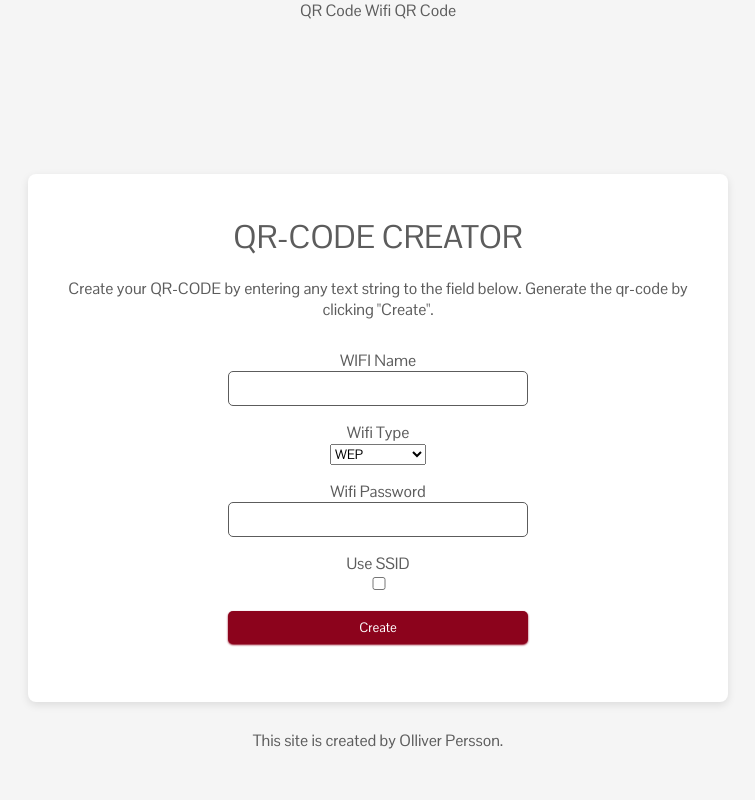
After one commit to olliverpersson/qr-code-python-flask, a Flask app: page /wifi-qr-code in a window 1280 px wide. The commit adds this page. Shown: the whole page, without its empty margins (262-1017 px from the left). Run offline with Flask 2, Linux system fonts and the light colour scheme.

Commit message:
Added wifi qr code form and created route for /wifi-qr-code

```diff
--- a/app/forms.py
+++ b/app/forms.py
@@ -1,8 +1,16 @@
 from flask_wtf import FlaskForm
-from wtforms import StringField, SubmitField
+from wtforms import StringField, SubmitField, BooleanField, SelectField, PasswordField
 from wtforms.validators import DataRequired, Length
 
 class CreateForm(FlaskForm):
 
     textToCreate = StringField('Text for QR Code', validators=[DataRequired()])
     submit = SubmitField('Create')
+
+class CreateWifiForm(FlaskForm):
+
+    wifiName = StringField('WIFI Name', validators=[DataRequired()])
+    wifiType = SelectField('Wifi Type', choices = [('WEP', 'WEP'), ('WPA', 'WPA'), ('nopass', 'No password')], validators=[DataRequired()])
+    wifiPass = PasswordField('Wifi Password')
+    ssidHidden = BooleanField('Use SSID', validators=[DataRequired()])
+    submit = SubmitField('Create')
--- a/app/routes.py
+++ b/app/routes.py
@@ -2,7 +2,7 @@ from flask import render_template, request, url_for, redirect
 from app import app
 import os
 import pyqrcode
-from app.forms import CreateForm
+from app.forms import CreateForm, CreateWifiForm
 from uuid import uuid4 as uuid
 
 basedir = os.path.dirname(__file__)
@@ -29,6 +29,14 @@ def creator():
 
     return render_template('creator.html', title='QR-CODE CREATOR', form=form)
 
+@app.route('/wifi-qr-code', methods=['GET', 'POST'])
+def wifiqr():
+
+    form = CreateWifiForm()
+
+    return render_template('wifiqr.html', form=form)
+
+
 @app.route('/qrcode/<string:qrid>', methods=['GET'])
 def created(qrid):
 
--- a/app/templates/base.html
+++ b/app/templates/base.html
@@ -15,6 +15,13 @@
 <body>
 
     <div class="background">
+
+        <div class="nav">
+
+            <a href=" {{ url_for('creator') }} ">QR Code</a>
+            <a href=" {{ url_for('wifiqr') }} ">Wifi QR Code</a>
+
+        </div>
 
         <div class="card">
 
--- /dev/null
+++ b/app/templates/wifiqr.html
@@ -0,0 +1,44 @@
+{% extends "base.html" %}
+
+{% block content %}
+
+<p>Create your QR-CODE by entering any text string to the field below. Generate the qr-code by clicking "Create".</p>
+
+<form method="post" style="margin-top: 30px">
+
+    {{ form.hidden_tag() }}
+
+    <p>
+        {{ form.wifiName.label }}<br>
+        {{ form.wifiName }}<br>
+        {% for error in form.wifiName.errors %}
+        <span style="color: red;">{{ error }}</span>
+        {% endfor %}
+    </p>
+    <p>
+        {{ form.wifiType.label }}<br>
+        {{ form.wifiType }}<br>
+        {% for error in form.wifiType.errors %}
+        <span style="color: red;">{{ error }}</span>
+        {% endfor %}
+    </p>
+    <p>
+        {{ form.wifiPass.label }}<br>
+        {{ form.wifiPass }}<br>
+        {% for error in form.wifiPass.errors %}
+        <span style="color: red;">{{ error }}</span>
+        {% endfor %}
+    </p>
+    <p>
+        {{ form.ssidHidden.label }}<br>
+        {{ form.ssidHidden }}<br>
+        {% for error in form.ssidHidden.errors %}
+        <span style="color: red;">{{ error }}</span>
+        {% endfor %}
+    </p>
+
+    <p>{{ form.submit() }}</p>
+
+</form>
+
+{% endblock %}
```
